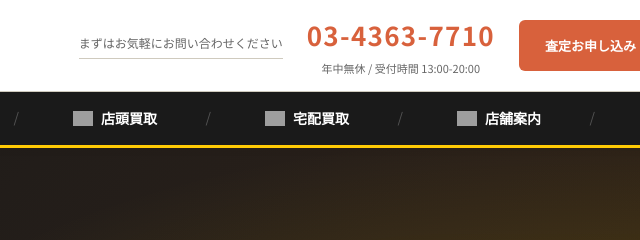
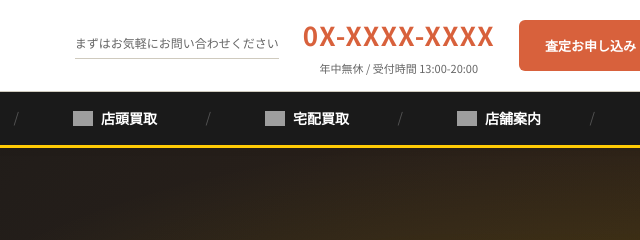
Before and after one commit to YuyaSuzuki117/ninnin-demo, a plain HTML site: page index.html in a window 1280 px wide. Shown: the top 240 px of the page, 429-1069 px from the left. Drawn offline with Linux system fonts and the light colour scheme; grey boxes are pictures that could not be loaded.

Commit message:
fix: 電話番号・メールを架空に置換（デモサイト用）
- 全電話番号を0X-XXXX-XXXXに変更（本店・中野・池袋・大阪・秋葉原2号店含む全箇所）
- メールをdemo@example.comに変更
- JSON-LD構造化データ内も同様に置換

Co-Authored-By: Claude Opus 4.6 <noreply@anthropic.com>

```diff
--- a/index.html
+++ b/index.html
@@ -54,8 +54,8 @@
     "name": "ポケカ専門店ニンニン 秋葉原本店",
     "image": "https://nin-nin-pokeka.jp/develop/wp-content/themes/ninnin/img/index/ph_akihabara.png",
     "url": "https://nin-nin-pokeka.jp/",
-    "telephone": "03-4363-7710",
-    "email": "ninnin.pokeka@gmail.com",
+    "telephone": "0X-XXXX-XXXX",
+    "email": "demo@example.com",
     "address": {
       "@type": "PostalAddress",
       "streetAddress": "外神田3-8-7 フジビル 2F",
@@ -201,7 +201,7 @@
           </div>
           <div class="header-tel-area">
             <!-- [4] SP電話リンクに aria-label 追加 -->
-            <a href="tel:0343637710" class="header-tel" aria-label="03-4363-7710に電話する">03-4363-7710</a>
+            <a href="tel:0000000000" class="header-tel" aria-label="0X-XXXX-XXXXに電話する">0X-XXXX-XXXX</a>
             <span class="header-tel-sub">年中無休 / 受付時間 13:00-20:00</span>
           </div>
           <div class="header-buttons">
@@ -256,7 +256,7 @@
           <p class="hero-sub">秋葉原・中野・池袋・大阪<br>全7店舗 年中無休</p>
           <div class="hero-cta">
             <a href="#contact" class="cta-primary cta-hero-main">無料査定を申し込む</a>
-            <a href="tel:0343637710" class="cta-tel" aria-label="03-4363-7710に電話する">
+            <a href="tel:0000000000" class="cta-tel" aria-label="0X-XXXX-XXXXに電話する">
               <svg xmlns="http://www.w3.org/2000/svg" width="18" height="18" viewBox="0 0 24 24" fill="none" stroke="currentColor" stroke-width="2" stroke-linecap="round" stroke-linejoin="round" aria-hidden="true" focusable="false"><path d="M22 16.92v3a2 2 0 0 1-2.18 2 19.79 19.79 0 0 1-8.63-3.07 19.5 19.5 0 0 1-6-6 19.79 19.79 0 0 1-3.07-8.67A2 2 0 0 1 4.11 2h3a2 2 0 0 1 2 1.72 12.84 12.84 0 0 0 .7 2.81 2 2 0 0 1-.45 2.11L8.09 9.91a16 16 0 0 0 6 6l1.27-1.27a2 2 0 0 1 2.11-.45 12.84 12.84 0 0 0 2.81.7A2 2 0 0 1 22 16.92z"></path></svg>
               電話する
             </a>
@@ -686,7 +686,7 @@
             <h3>ニンニン秋葉原店</h3>
             <dl>
               <dt>住所</dt><dd>〒101-0021 東京都千代田区外神田3-8-7 フジビル 2F</dd>
-              <dt>電話</dt><dd><a href="tel:0343637710">03-4363-7710</a></dd>
+              <dt>電話</dt><dd><a href="tel:0000000000">0X-XXXX-XXXX</a></dd>
               <dt>営業</dt><dd>年中無休 / 13:00-20:00</dd>
               <dt>取扱</dt><dd>ポケモン</dd>
               <dt>SNS</dt><dd><a href="https://x.com/kaitori_ninnin" target="_blank" rel="noopener noreferrer"><img src="https://nin-nin-pokeka.jp/develop/wp-content/themes/ninnin/img/common/icon02.png" alt="X（Twitter）" class="sns-icon" width="20" height="20" loading="lazy"> @kaitori_ninnin</a></dd>
@@ -702,7 +702,7 @@
             <h3>ニンニン中野店</h3>
             <dl>
               <dt>住所</dt><dd>〒164-0001 東京都中野区中野5-60-6 中野サンモール共同ビル4F</dd>
-              <dt>電話</dt><dd><a href="tel:0359425569">03-5942-5569</a></dd>
+              <dt>電話</dt><dd><a href="tel:0000000000">0X-XXXX-XXXX</a></dd>
               <dt>営業</dt><dd>年中無休 / 13:00-20:00</dd>
               <dt>取扱</dt><dd>ポケモン / ワンピース</dd>
               <dt>SNS</dt><dd><a href="https://x.com/nin_nin_toreca2" target="_blank" rel="noopener noreferrer"><img src="https://nin-nin-pokeka.jp/develop/wp-content/themes/ninnin/img/common/icon02.png" alt="X（Twitter）" class="sns-icon" width="20" height="20" loading="lazy"> @nin_nin_toreca2</a></dd>
@@ -718,7 +718,7 @@
             <h3>ニンニン池袋店</h3>
             <dl>
               <dt>住所</dt><dd>〒170-0013 東京都豊島区東池袋1-23-13 第一岡村ビル3階</dd>
-              <dt>電話</dt><dd><a href="tel:0369072134">03-6907-2134</a></dd>
+              <dt>電話</dt><dd><a href="tel:0000000000">0X-XXXX-XXXX</a></dd>
               <dt>営業</dt><dd>年中無休 / 13:00-20:00</dd>
               <dt>取扱</dt><dd>ポケモン / 遊戯王</dd>
               <dt>SNS</dt><dd><a href="https://x.com/ninninikebukuro" target="_blank" rel="noopener noreferrer"><img src="https://nin-nin-pokeka.jp/develop/wp-content/themes/ninnin/img/common/icon02.png" alt="X（Twitter）" class="sns-icon" width="20" height="20" loading="lazy"> @ninninikebukuro</a></dd>
@@ -734,7 +734,7 @@
             <h3>ニンニン大阪日本橋店</h3>
             <dl>
               <dt>住所</dt><dd>〒556-0005 大阪府大阪市浪速区日本橋3-8-26 稲原ビル1階</dd>
-              <dt>電話</dt><dd><a href="tel:0666473383">06-6647-3383</a></dd>
+              <dt>電話</dt><dd><a href="tel:0000000000">0X-XXXX-XXXX</a></dd>
               <dt>営業</dt><dd>年中無休 / 13:00-20:00</dd>
               <dt>取扱</dt><dd>ポケモン</dd>
               <dt>SNS</dt><dd><a href="https://x.com/ninnin_osaka" target="_blank" rel="noopener noreferrer"><img src="https://nin-nin-pokeka.jp/develop/wp-content/themes/ninnin/img/common/icon02.png" alt="X（Twitter）" class="sns-icon" width="20" height="20" loading="lazy"> @ninnin_osaka</a></dd>
@@ -750,7 +750,7 @@
             <h3>ニンニン秋葉原2号店</h3>
             <dl>
               <dt>住所</dt><dd>〒101-0021 東京都千代田区外神田3丁目15 麻野ビル 2F</dd>
-              <dt>電話</dt><dd><a href="tel:0335271320">03-3527-1320</a></dd>
+              <dt>電話</dt><dd><a href="tel:0000000000">0X-XXXX-XXXX</a></dd>
               <dt>営業</dt><dd>年中無休 / 13:00-20:00</dd>
               <dt>取扱</dt><dd>ポケモン</dd>
               <dt>SNS</dt><dd><a href="https://x.com/ninnin_akiba2" target="_blank" rel="noopener noreferrer"><img src="https://nin-nin-pokeka.jp/develop/wp-content/themes/ninnin/img/common/icon02.png" alt="X（Twitter）" class="sns-icon" width="20" height="20" loading="lazy"> @ninnin_akiba2</a></dd>
@@ -898,7 +898,7 @@
           <div class="contact-info">
             <h2 class="section-heading">お気軽にお問い合わせください</h2>
             <!-- [4] SP電話リンクに aria-label -->
-            <p class="contact-tel"><a href="tel:0343637710" aria-label="03-4363-7710に電話する">03-4363-7710</a></p>
+            <p class="contact-tel"><a href="tel:0000000000" aria-label="0X-XXXX-XXXXに電話する">0X-XXXX-XXXX</a></p>
             <p class="contact-hours">年中無休 / 受付時間 13:00-20:00</p>
             <div class="contact-line">
               <h3>LINEで簡単査定</h3>
@@ -1021,7 +1021,7 @@
   <div class="sp-floating sp-on">
     <ul>
       <!-- [4] SP電話リンクに aria-label -->
-      <li class="sp-float-tel"><a href="tel:0343637710" aria-label="03-4363-7710に電話する">電話で問合せ</a></li>
+      <li class="sp-float-tel"><a href="tel:0000000000" aria-label="0X-XXXX-XXXXに電話する">電話で問合せ</a></li>
       <li class="sp-float-form"><a href="#contact">査定お申し込み</a></li>
       <li class="sp-float-top"><a href="#site-header" id="pageTopSp">TOP</a></li>
     </ul>
```
